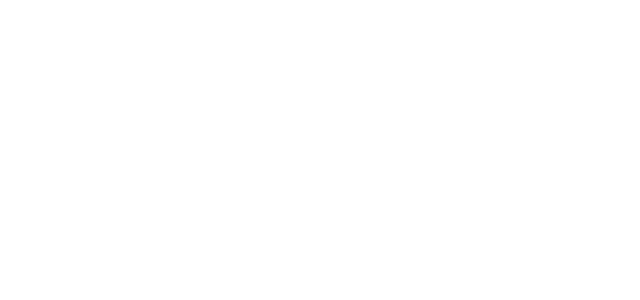
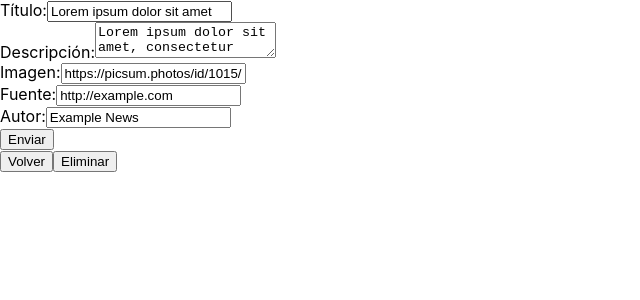
Before and after one commit to alejandropovedabisquert/prueba-tecnica-alejandro, a React (Create React App) app: page /editar-noticia/1 in a window 1280 px wide. Before the commit this address had no page. Shown: the top 300 px of the page, without its empty margins (0-640 px from the left). Built offline with nearby package versions, Linux system fonts and the light colour scheme.

Commit message:
Cambio vista detalle y pequeños arreglos en los formularios

```diff
--- a/src/App.js
+++ b/src/App.js
@@ -1,19 +1,20 @@
 import './App.css';
 import useNews from './components/hook/useNews';
 import CreateNews from './components/views/CreateNews';
+import DetailNews from './components/views/DetailNews';
 import EditNews from './components/views/EditNews';
 import NewsList from './components/views/NewsList';
 import { BrowserRouter as Router, Route, Routes, useNavigate } from 'react-router-dom';
 
 const App = () => {
   const navigate = useNavigate();
-  const {news, deleteNews, createNews, updateNews} = useNews()
+  const {news, deleteNews, createNews, updateNews, getNewsById} = useNews()
 
   // Función para agregar una nueva noticia
   const handleCreate = (props) => {
     const id = news.length+1
     createNews({id, ...props});
-    navigate('/');
+    navigate(-1);
   };
 
   // Función para borrar una noticia
@@ -25,15 +26,16 @@ const App = () => {
   // Función para editar una noticia
   const handleEdit = (id, updatedNews) => {
     updateNews(id, updatedNews);
-    navigate('/');
+    navigate(-1);
   };
 
 
   return (
       <Routes>
         <Route exact path="/" element={<NewsList news={news}/>} />
-        <Route path="/createNews" element={<CreateNews handleCreate={handleCreate}/>} />
-        <Route  path="/news/:id" element={<EditNews handleEdit={handleEdit} handleDelete={handleDelete}/>} />
+        <Route path="/crear-noticia" element={<CreateNews handleCreate={handleCreate}/>} />
+        <Route  path="/editar-noticia/:id" element={<EditNews handleEdit={handleEdit} handleDelete={handleDelete} getNewsById={getNewsById}/>} />
+        <Route  path="/noticia/:id" element={<DetailNews handleDelete={handleDelete} getNewsById={getNewsById}/>} />
       </Routes>
 
   );
--- a/src/components/views/CreateNews.js
+++ b/src/components/views/CreateNews.js
@@ -1,8 +1,9 @@
 import React, { useState } from 'react';
-import { Link } from 'react-router-dom';
+import { useNavigate } from 'react-router-dom';
 
 
 const CreateNews = (props) => {
+    const navigate = useNavigate()
     const [formData, setFormData] = useState({
         title: '',
         body: '',
@@ -29,59 +30,63 @@ const CreateNews = (props) => {
     <div>
         <form onSubmit={handleSubmit}>
         <div>
-            <label htmlFor="title">Title:</label>
+            <label htmlFor="title">Título:</label>
             <input
             type="text"
             id="title"
             name="title"
             value={formData.title}
             onChange={handleChange}
+            required
             />
         </div>
         <div>
-            <label htmlFor="body">Body:</label>
+            <label htmlFor="body">Descripción:</label>
             <textarea
             id="body"
             name="body"
             value={formData.body}
             onChange={handleChange}
+            required
             />
         </div>
         <div>
-            <label htmlFor="image">Image:</label>
+            <label htmlFor="image">Imagen:</label>
             <input
             type="text"
             id="image"
             name="image"
             value={formData.image}
             onChange={handleChange}
+            required
             />
         </div>
         <div>
-            <label htmlFor="source">Source:</label>
+            <label htmlFor="source">Fuente:</label>
             <input
             type="text"
             id="source"
             name="source"
             value={formData.source}
             onChange={handleChange}
+            required
             />
         </div>
         <div>
-            <label htmlFor="publisher">Publisher:</label>
+            <label htmlFor="publisher">Autor:</label>
             <input
             type="text"
             id="publisher"
             name="publisher"
             value={formData.publisher}
             onChange={handleChange}
+            required
             />
         </div>
-        <button type="submit">Submit</button>
+        <button type="submit">Enviar</button>
         </form>
-        <Link to="/">
-            <button>Cancel</button>
-        </Link>
+        <button onClick={() => navigate(-1)}>Volver</button>
+
     </div>
   );
 }
--- /dev/null
+++ b/src/components/views/DetailNews.js
@@ -0,0 +1,23 @@
+import React from "react";
+import { useNavigate, useParams } from "react-router-dom";
+
+const DetailNews = (props) => {
+    const navigate = useNavigate()
+    const { id } = useParams();
+    const news = props.getNewsById(id)
+
+  return (
+    <div>
+      <h2>{news.title}</h2>
+      <p>{news.body}</p>
+      <img src={news.image} alt={news.title} width="250px"/>
+      <p>{news.source} - {news.publisher}</p>
+        {/* <button onClick={() => props.handleDelete(id)}>Eliminar</button> */}
+        <button onClick={() => navigate(`/editar-noticia/${id}`)}>Editar Noticia</button>
+        <button onClick={() => props.handleDelete(id)}>Eliminar</button>
+        <button onClick={() => navigate(-1)}>Volver</button>
+    </div>
+  );
+};
+
+export default DetailNews;
--- a/src/components/views/EditNews.js
+++ b/src/components/views/EditNews.js
@@ -1,11 +1,11 @@
 import React, { useState } from "react";
-import { Link, useParams } from "react-router-dom";
+import { Link, useNavigate, useParams } from "react-router-dom";
 import useNews from "../hook/useNews";
 
 const EditNews = (props) => {
+    const navigate = useNavigate()
     const { id } = useParams();
-    const { getNewsById } = useNews();
-    const [formData, setFormData] = useState(getNewsById(id));
+    const [formData, setFormData] = useState(props.getNewsById(id));
 
     // Función para manejar el envio del formulario
     const handleSubmit = (e) => {
@@ -27,59 +27,62 @@ const EditNews = (props) => {
     <div>
         <form onSubmit={handleSubmit}>
         <div>
-            <label htmlFor="title">Title:</label>
+            <label htmlFor="title">Título:</label>
             <input
             type="text"
             id="title"
             name="title"
             value={formData.title}
             onChange={handleChange}
+            required
             />
         </div>
         <div>
-            <label htmlFor="body">Body:</label>
+            <label htmlFor="body">Descripción:</label>
             <textarea
             id="body"
             name="body"
             value={formData.body}
             onChange={handleChange}
+            required
             />
         </div>
         <div>
-            <label htmlFor="image">Image:</label>
+            <label htmlFor="image">Imagen:</label>
             <input
             type="text"
             id="image"
             name="image"
             value={formData.image}
             onChange={handleChange}
+            required
             />
         </div>
         <div>
-            <label htmlFor="source">Source:</label>
+            <label htmlFor="source">Fuente:</label>
             <input
             type="text"
             id="source"
             name="source"
             value={formData.source}
             onChange={handleChange}
+            required
             />
         </div>
         <div>
-            <label htmlFor="publisher">Publisher:</label>
+            <label htmlFor="publisher">Autor:</label>
             <input
             type="text"
             id="publisher"
             name="publisher"
             value={formData.publisher}
             onChange={handleChange}
+            required
             />
         </div>
-        <button type="submit">Submit</button>
+        <button type="submit">Enviar</button>
         </form>
-        <Link to="/">
-            <button>Cancel</button>
-        </Link>
+        <button onClick={() => navigate(-1)}>Volver</button>
         <button onClick={() => props.handleDelete(id)}>Eliminar</button>
     </div>
   );
--- a/src/components/views/News.js
+++ b/src/components/views/News.js
@@ -1,16 +1,15 @@
 import React from 'react';
-import { Link } from 'react-router-dom';
+import { useNavigate } from 'react-router-dom';
 
 const News = (props) => {
+  const navigate = useNavigate()
   return (
     <div className="news">
       <h2>{props.title}</h2>
       <p>{props.body}</p>
       <img src={props.image} alt={props.title} width="250px"/>
       <p>{props.source} - {props.publisher}</p>
-      <Link to={`/news/${props.id}`}>
-        <button>Editar</button>
-      </Link>
+      <button onClick={()=> navigate(`/noticia/${props.id}`)}>Detalle</button>
     </div>
   );
 }
--- a/src/components/views/NewsList.js
+++ b/src/components/views/NewsList.js
@@ -1,8 +1,9 @@
 import React from 'react';
 import News from './News';
-import { Link } from 'react-router-dom';
+import { Link, useNavigate } from 'react-router-dom';
 
 const NewsList = (props) => {
+  const navigate = useNavigate()
 
   // Bucle de las noticias existentes
   const newsItems = props.news.map((news) =>
@@ -19,9 +20,7 @@ const NewsList = (props) => {
 
   return (
     <>
-      <Link to="/createNews">
-        <button>Create News</button>
-      </Link>
+      <button onClick={() => navigate("/crear-noticia")}>Crear Noticia</button>
       <div className="news-list">
         {newsItems}
       </div>
```
